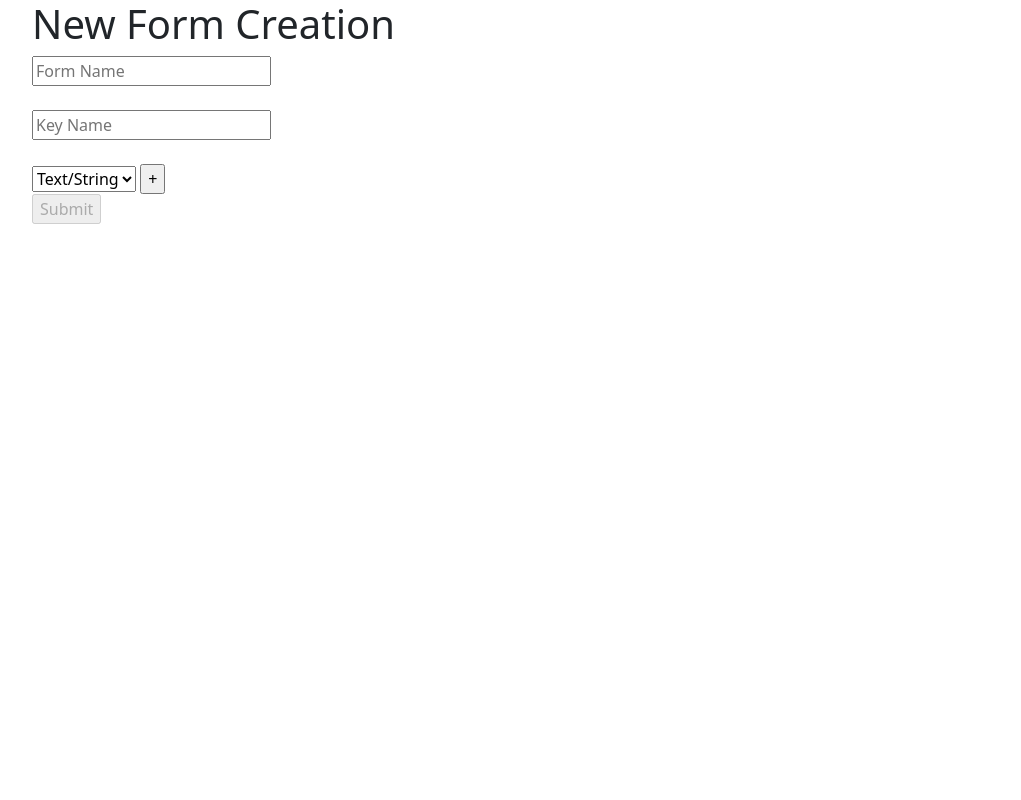
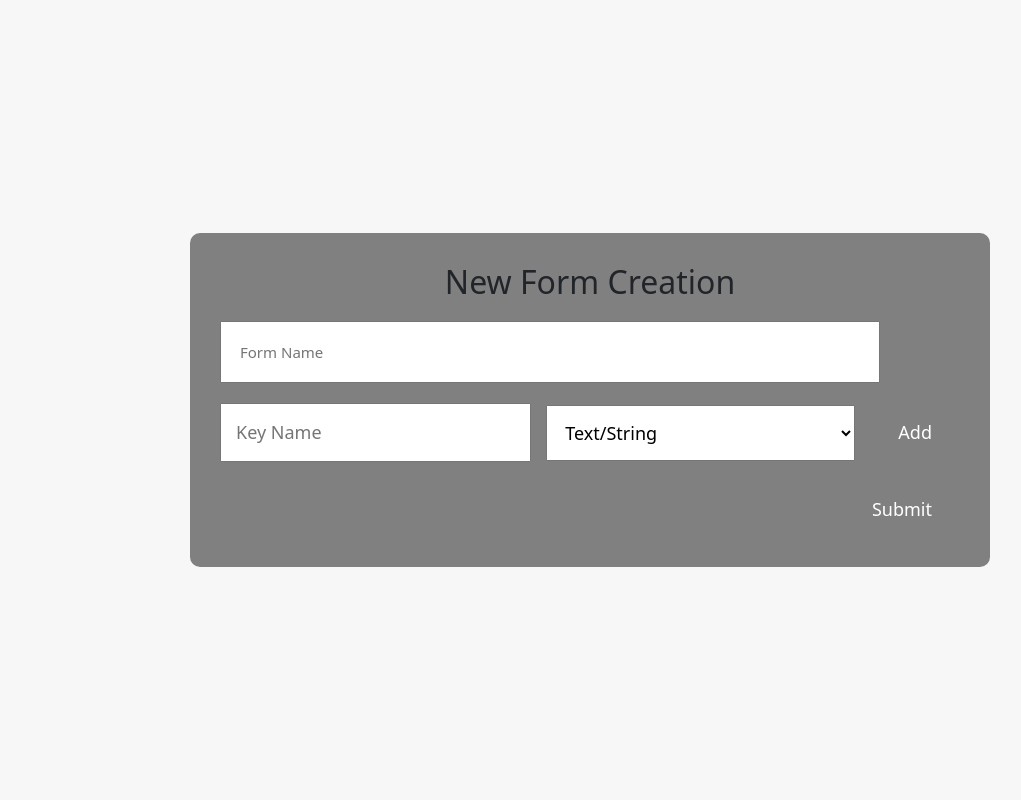
Before and after one commit to ptsourav21/projectsp, a PHP site: page /cretenewform.php in a window 1280 px wide. Shown: the whole page, without its empty margins (50-1071 px from the left). Run offline with PHP 8.4, Linux system fonts and the light colour scheme; data that the repository does not hold is empty.

Commit message:
making UI better

```diff
--- a/cretenewform.php
+++ b/cretenewform.php
@@ -1,103 +1,151 @@
-<!doctype html>
-<html lang="en">
-  <head>
-    <meta charset="utf-8">
-    <meta name="viewport" content="width=device-width, initial-scale=1">
-    <title>Bootstrap demo</title>
-    <link rel="stylesheet" href="mystyle.css">
-    <link href="https://cdn.jsdelivr.net/npm/bootstrap@5.3.1/dist/css/bootstrap.min.css" rel="stylesheet" integrity="sha384-4bw+/aepP/YC94hEpVNVgiZdgIC5+VKNBQNGCHeKRQN+PtmoHDEXuppvnDJzQIu9" crossorigin="anonymous">
-  </head>
-  <body>
 <?php
-
 include 'conn.php';
 
-    ?>
-    <?php
+$tableNotEmpty = false;
+$allData = [];
 
 $sqlCheckTable = "SELECT COUNT(*) AS count FROM field_value";
 $resultCheckTable = mysqli_query($conn, $sqlCheckTable);
-        $tableNotEmpty = false;
 
-        if ($resultCheckTable) {
-            $row = mysqli_fetch_assoc($resultCheckTable);
-            if ($row['count'] > 0) {
-                $tableNotEmpty = true;
-            }
-        }
-
-        $tableName = '';
-
-        if ($tableNotEmpty) {
-            $sqlGetFirstRow = "SELECT formName FROM field_value LIMIT 1";
-            $resultGetFirstRow = mysqli_query($conn, $sqlGetFirstRow);
-
-            if ($resultGetFirstRow) {
-                $firstRow = mysqli_fetch_assoc($resultGetFirstRow);
-                $tableName = $firstRow['formName'];
-            }
+if ($resultCheckTable && ($row = mysqli_fetch_assoc($resultCheckTable))) {
+    $tableNotEmpty = ($row['count'] > 0);
 }
 
 if ($_SERVER["REQUEST_METHOD"] == "POST" && isset($_POST["submit"])) {
-            $formName = ($tableName == '') ? $_POST["formName"] : $tableName;
+    $formName = ($_POST["formName"] ?? '');
     $keyName = $_POST["keyName"];
     $valueType = $_POST["keyValue"];
-
-            $formData = array(
-                "formName" => $formName,
-                "keyName" => $keyName,
-                "valueType" => $valueType
-            );
 
     $sql = "INSERT INTO field_value (formName, keyName, valueType) VALUES ('$formName', '$keyName', '$valueType')";
     $result = mysqli_query($conn, $sql);
 
     if ($result) {
-                echo "Form data inserted successfully!";
+        echo "";
     } else {
         echo "Error: " . mysqli_error($conn);
     }
+}
 
-            $allData = array();
+if ($tableNotEmpty) {
     $sqlRetrieve = "SELECT * FROM field_value";
     $resultRetrieve = mysqli_query($conn, $sqlRetrieve);
-            if ($resultRetrieve) {
+
     while ($row = mysqli_fetch_assoc($resultRetrieve)) {
         $allData[] = $row;
     }
 }
-        }
 ?>
 
-        <div class="container">
-            <h1>New Form Creation</h1>
+<!DOCTYPE html>
+<html lang="en">
+<head>
+    <meta charset="UTF-8">
+    <meta name="viewport" content="width=device-width, initial-scale=1.0">
+    <title>New Form Creation</title>
+    <link rel="stylesheet" href="https://cdn.jsdelivr.net/npm/bootstrap@5.3.1/dist/css/bootstrap.min.css" integrity="sha384-Gn5384xqQ1aoWXA+058RXPxPg6fy4IWvTNh0E263XmFcJlSAwiGgFAW/dAiS6JXm" crossorigin="anonymous">
+    <style>
+        body {
+            display: flex;
+            justify-content: center;
+            align-items: center;
+            min-height: 100vh;
+            background-color: #f7f7f7;
+        }
+
+        .form-container {
+            background-color: gray;
+            padding: 30px;
+            border-radius: 10px;
+            width: 80%;
+            max-width: 800px;
+        }
+
+        .form-header {
+            text-align: center;
+            margin-bottom: 20px;
+        }
+
+        .btn-custom {
+            background-color: gray;
+            color: white;
+            font-size: 18px;
+            padding: 14px 28px;
+            border: none;
+        }
+
+        .form-inline {
+            display: flex;
+            gap: 15px;
+            margin-bottom: 20px;
+            align-items: center;
+        }
+
+        .form-inline select,
+        .form-inline input[type="text"] {
+            flex: 1;
+            padding: 14px;
+            font-size: 18px;
+        }
+
+        .submit-button {
+            text-align: right;
+            margin-top: 20px;
+        }
+
+        .form-data {
+            list-style: none;
+            font-size: 18px;
+            display: inline-block;
+            margin: 0;
+            padding: 0;
+        }
+
+        .form-data li {
+            display: inline;
+            margin-right: 15px;
+        }
+        input[type="text"][name="formName"] {
+            padding: 18px;
+            font-size: 15px;
+            margin-bottom:20px;
+            width: 660px;
+        }
+    </style>
+</head>
+<body>
+    <div class="form-container">
+        <div class="form-header">
+            <h2>New Form Creation</h2>
+        </div>
+
+        <form action="" method="POST">
+            <input type="text" name="formName" placeholder="Form Name" <?= ($tableNotEmpty ? 'disabled' : '') ?>>
+           <div>
            <?php
         if (!empty($allData)) {
-                echo "<ul>";
+            echo "<ul class='form-data'>";
             foreach ($allData as $data) {
-                    echo "<li>Key Name: " . $data["keyName"] . "</li>";
-                    echo "<li>Value Type: " . $data["valueType"] . "</li>";
-                    echo "<br>";
+                echo "<li>Key Name: " . $data["keyName"] . " | Value Type: " . $data["valueType"] . "</li><br>";
             }
             echo "</ul>";
         }
         ?>
-            <form action="" method="POST">
-                <input type="text" name="formName" placeholder="Form Name" <?php if ($tableNotEmpty) echo "disabled"; ?>><br><br>
-
-                <input type="text" name="keyName" placeholder="Key Name"><br><br>
-
-                <select id="valueType" name="keyValue" placeholder="Select Value Type">
-                    <option value="INT">Text/String</option>
-                    <option value="VARCHAR(255)">Number</option>
+           </div>
+            <div class="form-inline">
+                <input type="text" name="keyName" placeholder="Key Name">
+                <select id="valueType" name="keyValue">
+                    <option value="VARCHAR(255)">Text/String</option>
+                    <option value="INT">Number</option>
                 </select>
-                <input type="submit" name="submit" value="+">
+                <input type="submit" name="submit" value="Add" class="btn-custom">
+            </div>
         </form>
         <form action="savedata.php" method="POST">
-                <input type="submit" value="Submit" <?php if (!$tableNotEmpty) echo "disabled"; ?>>
+            <div class="submit-button">
+                <input type="submit" value="Submit" <?= (!$tableNotEmpty ? 'disabled' : '') ?> class="btn-custom">
+            </div>
         </form>
     </div>
-
 
     <script src="https://cdn.jsdelivr.net/npm/bootstrap@5.3.1/dist/js/bootstrap.bundle.min.js" integrity="sha384-HwwvtgBNo3bZJJLYd8oVXjrBZt8cqVSpeBNS5n7C8IVInixGAoxmnlMuBnhbgrkm" crossorigin="anonymous"></script>
 </body>
--- a/mystyle.css
+++ /dev/null
@@ -1,10 +0,0 @@
-.bodycontainer {
-    display: flex;
-    justify-content: center;
-    align-items: center;
-    height: 100vh;
-}
-.bodycontainer .btn{
-    width: 200px;
-    margin: 30px;
-}
```
Also changed, not shown: entry.php (+42 -19 lines), index.php (+19 -2 lines), openallforms.php (+45 -5 lines), view.php (+25 -2 lines). Lines whose indentation alone changed are shown as unchanged.
